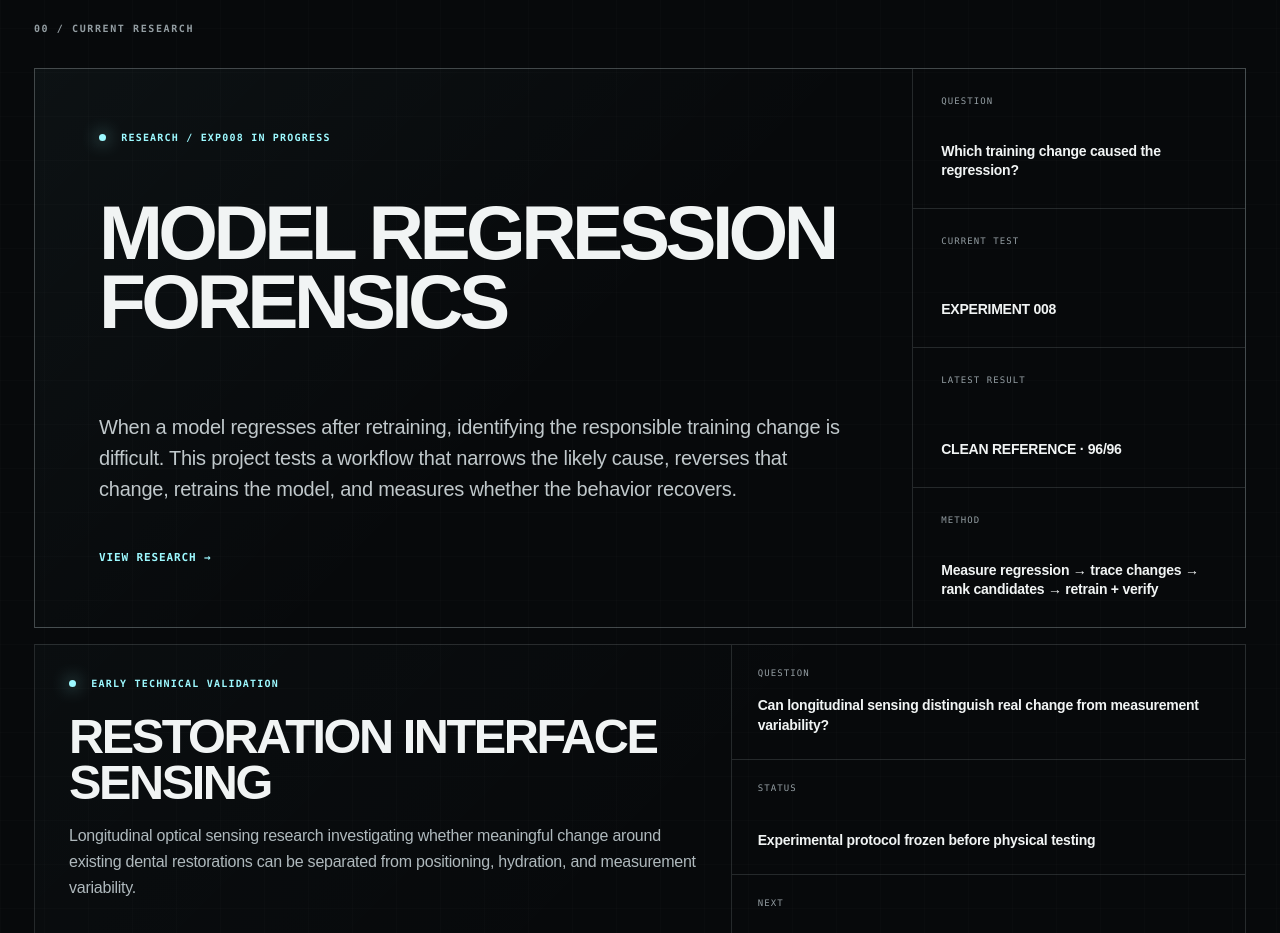
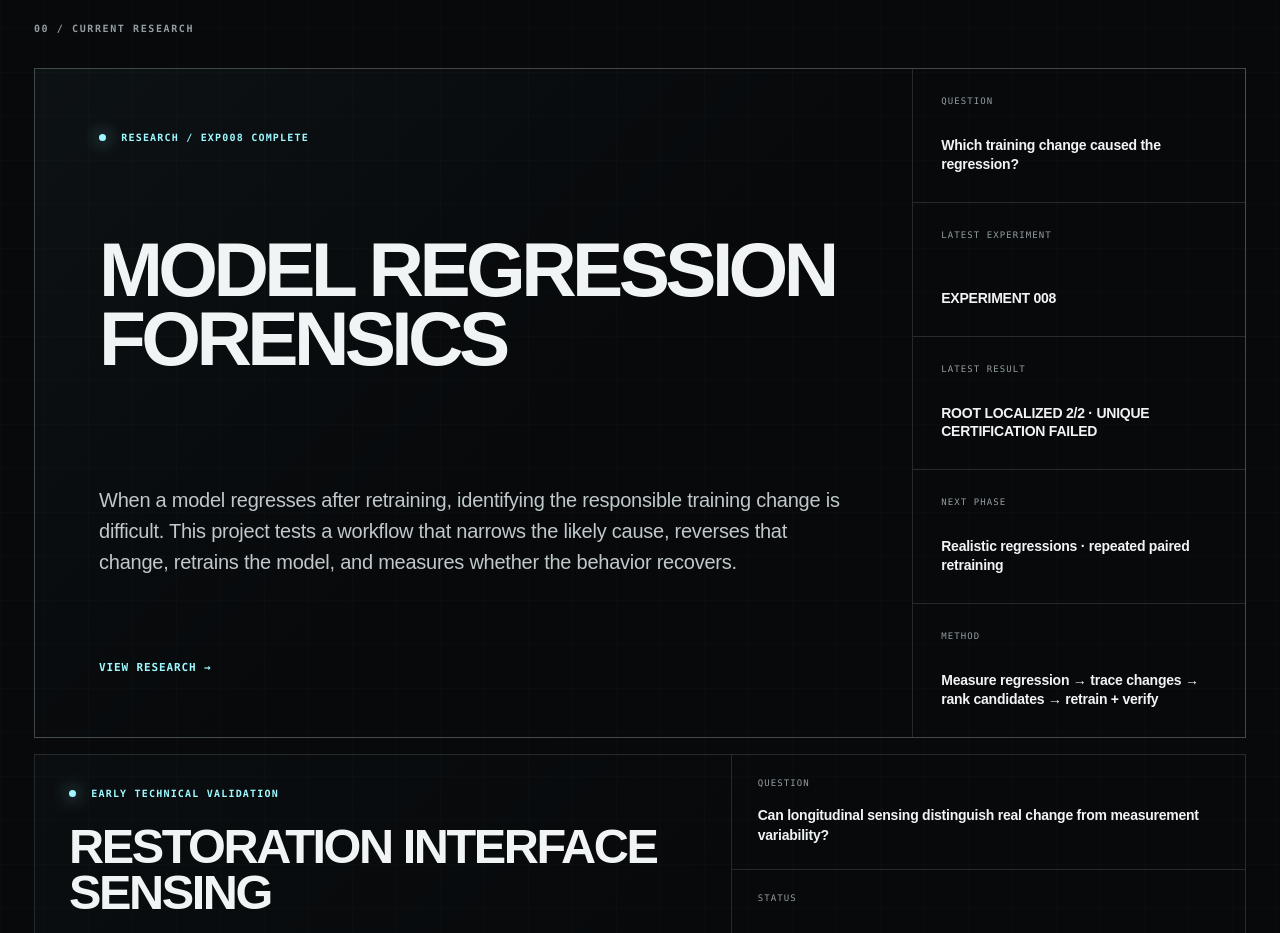
Before and after one commit to Kushrishi/kushrishi.com, a Next.js app: page / in a window 1280 px wide. Shown: the part 940-1873 px from the top of the page. Built offline with nearby package versions, Linux system fonts and the light colour scheme.

Commit message:
Update Model Regression Forensics status

```diff
--- a/app/page.tsx
+++ b/app/page.tsx
@@ -54,7 +54,7 @@ export default function Home() {
           <div className="section-label">00 / CURRENT RESEARCH</div>
           <div className="research-card">
             <div className="research-card-main">
-              <div className="status-line"><span className="status-dot" /> RESEARCH / EXP008 IN PROGRESS</div>
+              <div className="status-line"><span className="status-dot" /> RESEARCH / EXP008 COMPLETE</div>
               <h2>MODEL REGRESSION<br />FORENSICS</h2>
               <p className="lede">
                 When a model regresses after retraining, identifying the responsible training
@@ -65,8 +65,9 @@ export default function Home() {
             </div>
             <div className="research-meta">
               <div><span>QUESTION</span><strong>Which training change caused the regression?</strong></div>
-              <div><span>CURRENT TEST</span><strong>EXPERIMENT 008</strong></div>
-              <div><span>LATEST RESULT</span><strong>CLEAN REFERENCE · 96/96</strong></div>
+              <div><span>LATEST EXPERIMENT</span><strong>EXPERIMENT 008</strong></div>
+              <div><span>LATEST RESULT</span><strong>ROOT LOCALIZED 2/2 · UNIQUE CERTIFICATION FAILED</strong></div>
+              <div><span>NEXT PHASE</span><strong>Realistic regressions · repeated paired retraining</strong></div>
               <div><span>METHOD</span><strong>Measure regression → trace changes → rank candidates → retrain + verify</strong></div>
             </div>
           </div>
```
